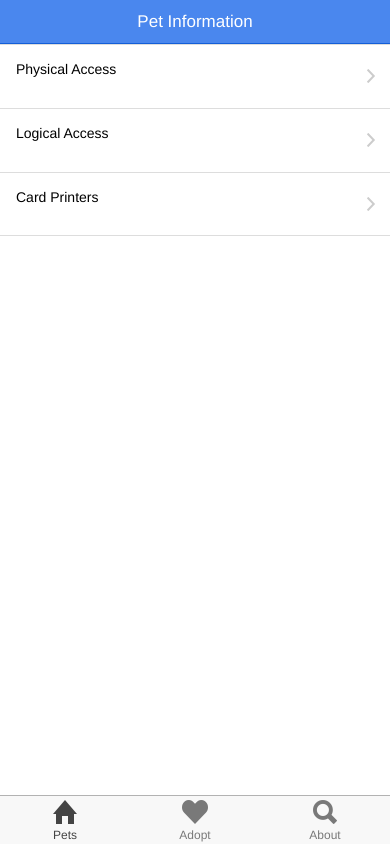
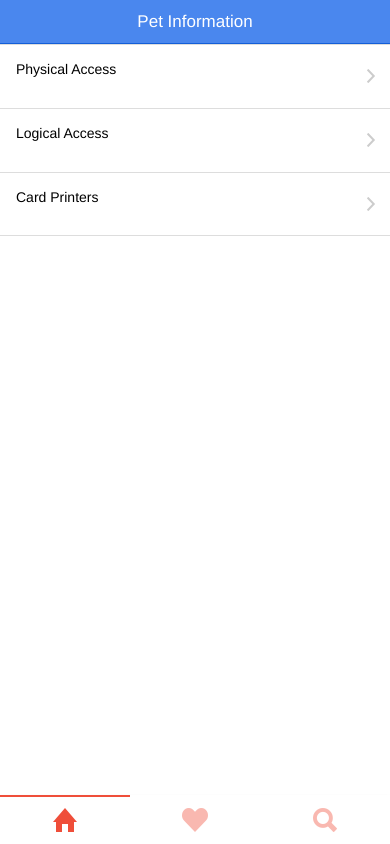
Before and after one commit to melissamcw/hid-new-product-app, a website: page www/index.html at #/tab in a window 390 px wide. Drawn offline with Linux system fonts and the light colour scheme; some packages are replaced by stand-ins of ours; files that its build step writes are made by us from their sources; files whose address does not match are found by name.

Commit message:
updating tabs and tab styling

```diff
--- a/www/templates/tabs.html
+++ b/www/templates/tabs.html
@@ -4,23 +4,23 @@
   Each tab's child <ion-nav-view> directive will have its own
   navigation history that also transitions its views in and out.
 -->
-<ion-tabs class="tabs-icon-top tabs-default">
+<ion-tabs class="tabs-striped tabs-color-assertive">
 
 
   <!-- Pets Tab -->
-  <ion-tab title="Pets" icon="icon ion-home" href="#/tab/pets">
+  <ion-tab title="Products" icon="icon ion-home" href="#/tab/pets">
     <ion-nav-view name="pets-tab"></ion-nav-view>
   </ion-tab>
 
 
   <!-- Adopt Tab -->
-  <ion-tab title="Adopt" icon="icon ion-heart" href="#/tab/adopt">
+  <ion-tab title="About" icon="icon ion-heart" href="#/tab/adopt">
     <ion-nav-view name="adopt-tab"></ion-nav-view>
   </ion-tab>
 
 
   <!-- About Tab -->
-  <ion-tab title="About" icon="icon ion-search" href="#/tab/about">
+  <ion-tab title="Contact" icon="icon ion-search" href="#/tab/about">
     <ion-nav-view name="about-tab"></ion-nav-view>
   </ion-tab>
 
```
